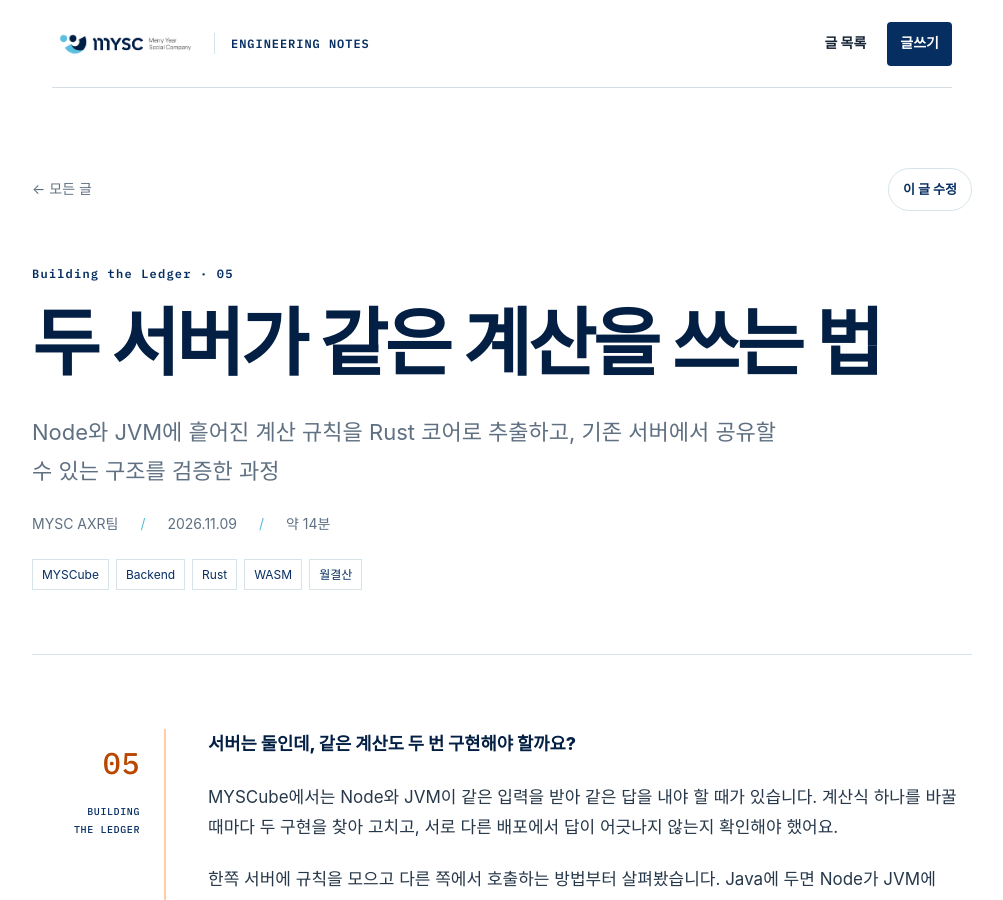
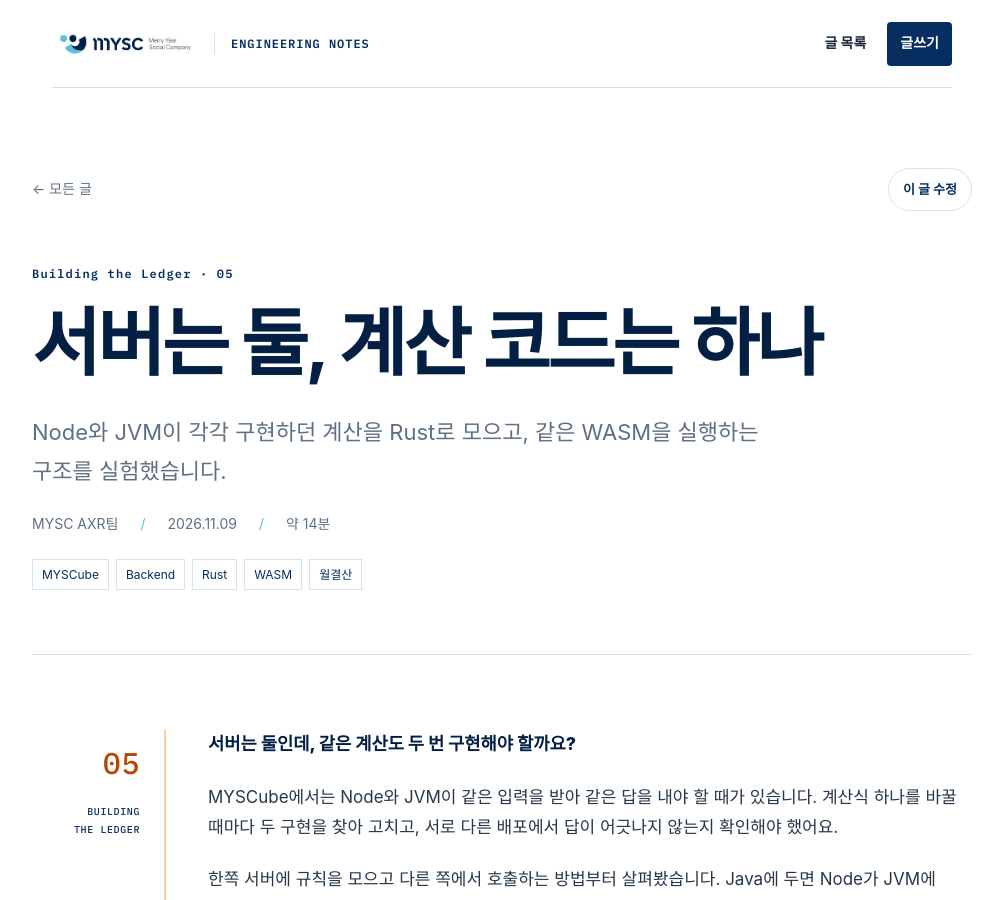
Before and after one commit to merryAI-dev/merryAI-dev.github.io, a Jekyll site: the page built from _posts/2026-11-09-myscube-building-the-ledger-05.md, in a window 1280 px wide and 900 px high. Shown: the whole window, without its empty margins (138-1141 px from the left). Built offline with Jekyll 4.4.1, drawn with Linux system fonts in a browser that asks for light colours; some web fonts are replaced.

Commit message:
Give Ledger episode 5 an editorial title and summary

```diff
--- a/_posts/2026-11-09-myscube-building-the-ledger-05.md
+++ b/_posts/2026-11-09-myscube-building-the-ledger-05.md
@@ -1,6 +1,6 @@
 ---
-title: "두 서버가 같은 계산을 쓰는 법"
-description: "Node와 JVM에 흩어진 계산 규칙을 Rust 코어로 추출하고, 기존 서버에서 공유할 수 있는 구조를 검증한 과정"
+title: "서버는 둘, 계산 코드는 하나"
+description: "Node와 JVM이 각각 구현하던 계산을 Rust로 모으고, 같은 WASM을 실행하는 구조를 실험했습니다."
 author: MYSC AXR팀
 date: 2026-11-09
 series: Building the Ledger
```
